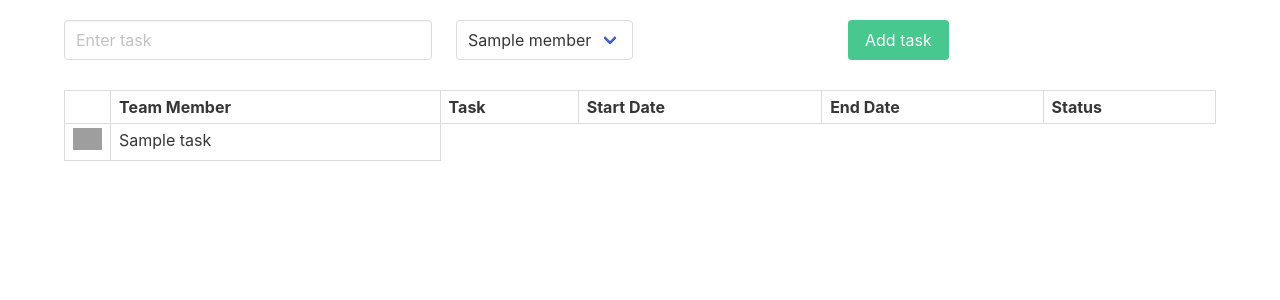
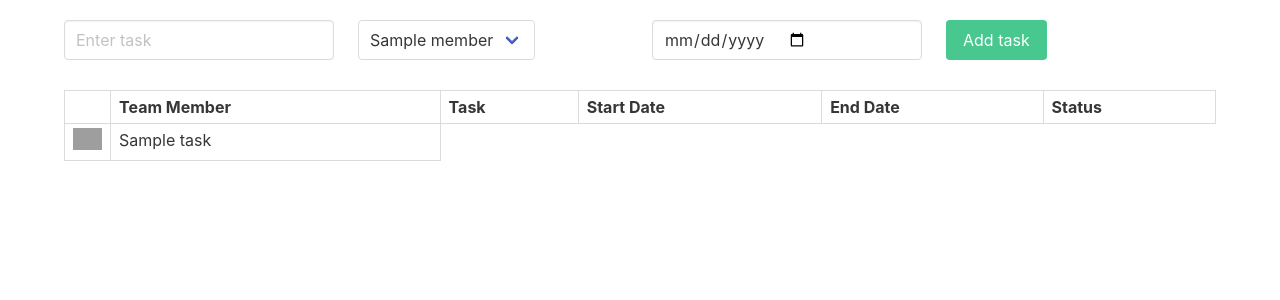
Before and after one commit to indrone/ProjectManager, a Flask app: template templates/index.html in a window 1280 px wide. Shown: the part 52-352 px from the top of the page. Run offline with Flask 2, Linux system fonts and the light colour scheme; the template is opened without the code that fills it: most values are stand-ins (such as "Sample title", 1, 10 or a date in 2020); grey boxes are pictures that could not be loaded.

Commit message:
previous date

```diff
--- a/main.py
+++ b/main.py
@@ -31,8 +31,9 @@ def hello_world():
 	if request.method=="POST":
 		name=request.form["name"]
 		task=request.form["task"]
+		date=request.form["date"]
 		idx=uuid.uuid4()
-		dbops.insert(task_db,{"idx":str(idx),"name":name,"task":task,"startdate":today,"status":"Open","enddate":"-"})
+		dbops.insert(task_db,{"idx":str(idx),"name":name,"task":task,"startdate":date,"status":"Open","enddate":"-"})
 	task= dbops.get_all(task_db)
 	task=map_member_task(member,task)
 
--- a/templates/index.html
+++ b/templates/index.html
@@ -20,6 +20,9 @@
               </select>
             </div>
           </div>
+          <div class="column">
+            <input class="input" type="date" name="date">
+            </div>
           <div class="column">
           <button class="button is-success">Add task</button>
           </div>
```
Also changed, not shown: scripts/__init__.py (added).
